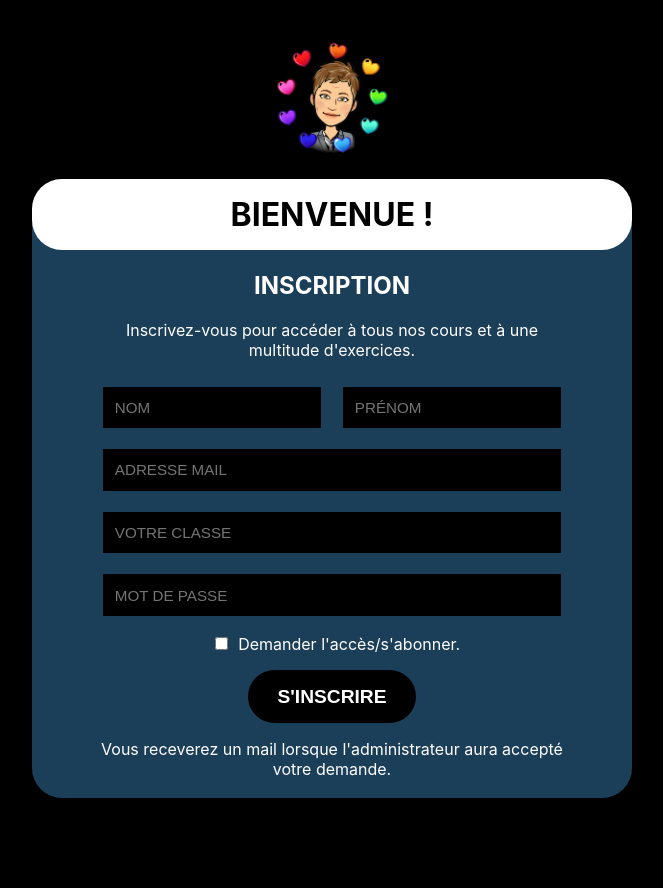
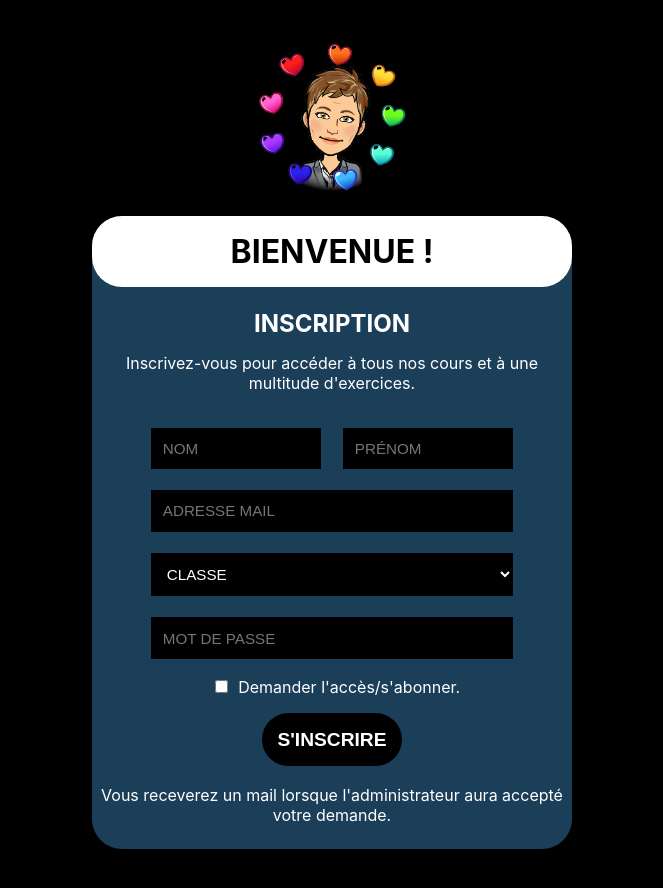
Before and after one commit to Hajarelkasmi/SAE_WEB_COMPTA, a React (Create React App) app: page /inscription in a window 1280 px wide. Shown: the whole page, without its empty margins (308-971 px from the left). Before the commit the page ends 838 px from the top, so only its background shows below. Built offline with nearby package versions, Linux system fonts and the light colour scheme.

Commit message:
Changement du champ de la classe en combobox

```diff
--- a/src/css/register.css
+++ b/src/css/register.css
@@ -10,10 +10,10 @@ body {
 
 #register-main-block {
   margin: auto;
-  width: 50%;
+  width: 30em;
   background-color: #1c3f59;
   border-radius: 30px;
-  padding-bottom: 1.2em;
+  padding-bottom: 1em;
 }
 
 #register-main-block>#h1-register {
@@ -24,7 +24,8 @@ body {
 }
 
 #register-main-block>p {
-  width: 80%;
+  /* width: 80%; */
+  padding: 0.5em;
   margin: auto;
 }
 
@@ -34,7 +35,7 @@ body {
   margin: auto;
   width: 80%;
   margin-top: 1em;
-  margin-bottom: 1em;
+  margin-bottom: 0.7em;
 }
 
 .input-register,
@@ -85,11 +86,20 @@ body {
   font-weight: bold;
 }
 
-.input-register::placeholder {
+.input-register::placeholder,
+#select-default-value {
   text-transform: uppercase;
   opacity: 100%;
 }
 
 #register-logo {
-  width: 10%;
+  width: 10em;
 }
+
+#h2-register {
+  margin-bottom: 0.3em;
+}
+
+#register-button:focus {
+  font-style: italic;
+}
--- a/src/pages/register.js
+++ b/src/pages/register.js
@@ -16,7 +16,13 @@ function register() {
                         <input class="input-register" type="text" name="prenom" id="prenom" placeholder="Prénom" required />
                     </div>
                     <input class="input-register" type="email" name="email" id="email" placeholder="Adresse mail" required />
-                    <input class="input-register" type="text" name="classe" id="classe" placeholder="Votre classe" required />
+                    {/* <input class="input-register" type="text" name="classe" id="classe" placeholder="Votre classe" required /> */}
+                    <select class="input-register" name="classe" id="classe">
+                        <option id="select-default-value" value="">CLASSE</option>
+                        <option value="1">Classe 1</option>
+                        <option value="2">Classe 2</option>
+                        <option value="3">Classe 3</option>
+                    </select>
                     <input class="input-register" type="password" name="password" id="password" placeholder="Mot de passe" required />
                     <div id="checkbox-register">
                         <input class="input-register" type="checkbox" name="access" id="access" />
```
